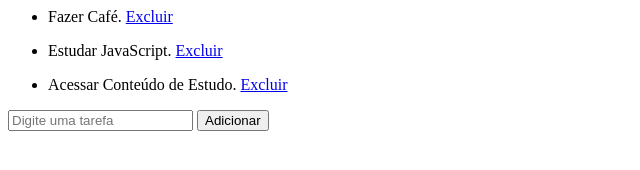
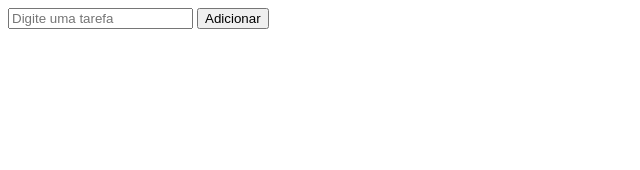
Before and after one commit to LuizSerra/toDoList, a plain HTML site: page index.html in a window 1280 px wide. Shown: the whole page, without its empty margins (0-640 px from the left). Drawn offline with Linux system fonts and the light colour scheme.

Commit message:
passando alguns controles para manipulação via JS

```diff
--- a/index.html
+++ b/index.html
@@ -4,25 +4,8 @@
         <title>Prática Básica de JavaScript</title>
     </head>
     <body>
-        <div id="App">
-            <ul>
-                <li>
-                    Fazer Café.
-                    <a href="#">Excluir</a>
-                </li>
-            </ul>
-            <ul>
-                <li>
-                    Estudar JavaScript.
-                    <a href="#">Excluir</a>
-                </li>
-            </ul>
-            <ul>
-                <li>
-                    Acessar Conteúdo de Estudo.
-                    <a href="#">Excluir</a>
-                </li>
-            </ul>
+        <div id="app">
+            <ul></ul>
             <input type="text" placeholder="Digite uma tarefa">
             <button>Adicionar</button>
         </div>
--- a/todo.js
+++ b/todo.js
@@ -1 +1,9 @@
-alert('Funcionou!');
+var listElement = document.querySelector('#app ul');
+var inputElement = document.querySelector('#app input');
+var buttonElement = document.querySelector('#app button');
+
+var todos = [
+    'Fazer Café.',
+    'Estudar JavaScript.',
+    'Acessar Conteúdo de Estudo.',
+]
```
